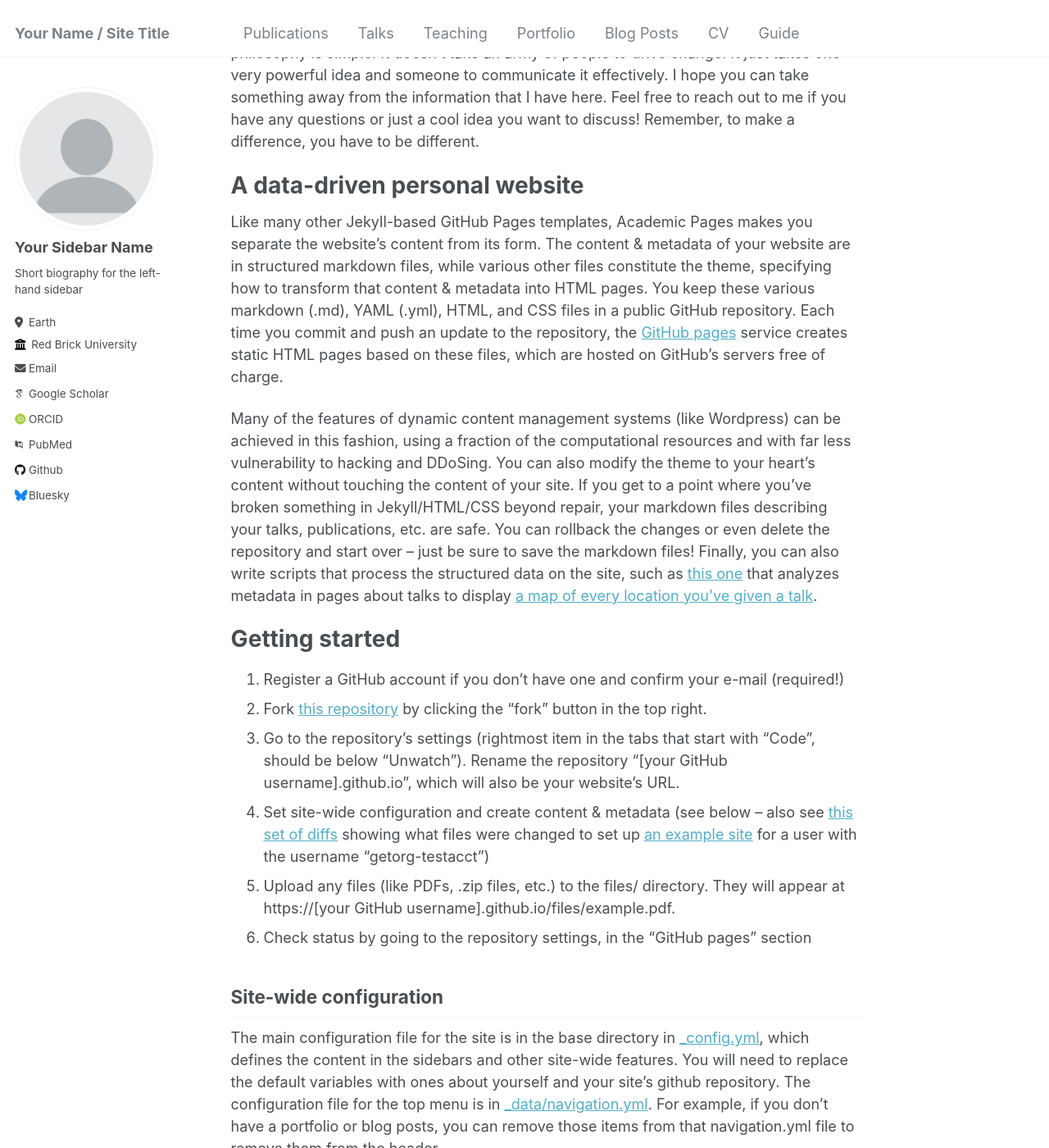
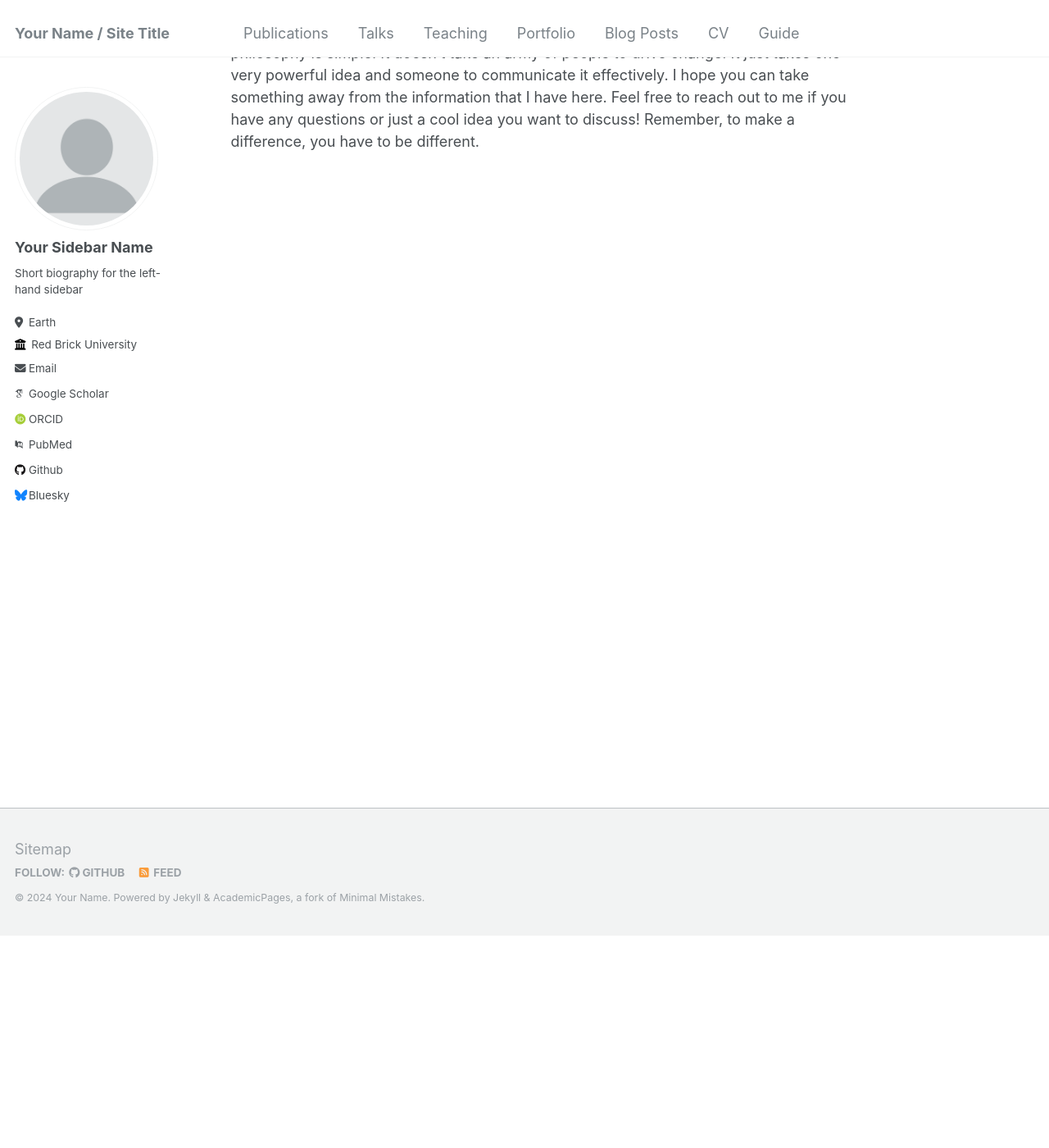
Before and after one commit to sheyanlalmohammed1/sheyanlalmohammed1.github.io, a Jekyll site: the page built from _pages/about.md, in a window 1280 px wide and 1400 px high, scrolled down 259 px. Shown: the whole window at 82% size. Built offline with Jekyll 4.4.1, drawn with Linux system fonts in a browser that asks for light colours; some web fonts are replaced; some of the changed text lies outside the part shown.

Commit message:
Update about.md

```diff
--- a/_pages/about.md
+++ b/_pages/about.md
@@ -8,26 +8,3 @@
 ---
 
 Hi! My name is Sheyan Lalmohammed. This is my personal portfolio website. Here you can find every single paper, article, podcast, and more that I have created. I am a current Junior at the University of Pennsylvania pursuing a dual degree in Economics (The Wharton School) and Mathematics (College of Arts and Sciences). I am a sound believer in innovation, so I have focused the last 6 or so years of my life in creating and pursuing research which aims to actively contribute to positive innovation in our world. My philosophy is simple. It doesn't take an army of people to drive change. It just takes one very powerful idea and someone to communicate it effectively. I hope you can take something away from the information that I have here. Feel free to reach out to me if you have any questions or just a cool idea you want to discuss! Remember, to make a difference, you have to be different.
-
-A data-driven personal website
-======
-Like many other Jekyll-based GitHub Pages templates, Academic Pages makes you separate the website's content from its form. The content & metadata of your website are in structured markdown files, while various other files constitute the theme, specifying how to transform that content & metadata into HTML pages. You keep these various markdown (.md), YAML (.yml), HTML, and CSS files in a public GitHub repository. Each time you commit and push an update to the repository, the [GitHub pages](https://pages.github.com/) service creates static HTML pages based on these files, which are hosted on GitHub's servers free of charge.
-
-Many of the features of dynamic content management systems (like Wordpress) can be achieved in this fashion, using a fraction of the computational resources and with far less vulnerability to hacking and DDoSing. You can also modify the theme to your heart's content without touching the content of your site. If you get to a point where you've broken something in Jekyll/HTML/CSS beyond repair, your markdown files describing your talks, publications, etc. are safe. You can rollback the changes or even delete the repository and start over -- just be sure to save the markdown files! Finally, you can also write scripts that process the structured data on the site, such as [this one](https://github.com/academicpages/academicpages.github.io/blob/master/talkmap.ipynb) that analyzes metadata in pages about talks to display [a map of every location you've given a talk](https://academicpages.github.io/talkmap.html).
-
-Getting started
-======
-1. Register a GitHub account if you don't have one and confirm your e-mail (required!)
-1. Fork [this repository](https://github.com/academicpages/academicpages.github.io) by clicking the "fork" button in the top right.
-1. Go to the repository's settings (rightmost item in the tabs that start with "Code", should be below "Unwatch"). Rename the repository "[your GitHub username].github.io", which will also be your website's URL.
-1. Set site-wide configuration and create content & metadata (see below -- also see [this set of diffs](http://archive.is/3TPas) showing what files were changed to set up [an example site](https://getorg-testacct.github.io) for a user with the username "getorg-testacct")
-1. Upload any files (like PDFs, .zip files, etc.) to the files/ directory. They will appear at https://[your GitHub username].github.io/files/example.pdf.
-1. Check status by going to the repository settings, in the "GitHub pages" section
-
-Site-wide configuration
-------
-The main configuration file for the site is in the base directory in [_config.yml](https://github.com/academicpages/academicpages.github.io/blob/master/_config.yml), which defines the content in the sidebars and other site-wide features. You will need to replace the default variables with ones about yourself and your site's github repository. The configuration file for the top menu is in [_data/navigation.yml](https://github.com/academicpages/academicpages.github.io/blob/master/_data/navigation.yml). For example, if you don't have a portfolio or blog posts, you can remove those items from that navigation.yml file to remove them from the header.
-
-For more info
-------
-More info about configuring Academic Pages can be found in [the guide](https://academicpages.github.io/markdown/). The [guides for the Minimal Mistakes theme](https://mmistakes.github.io/minimal-mistakes/docs/configuration/) (which this theme was forked from) might also be helpful.
```
